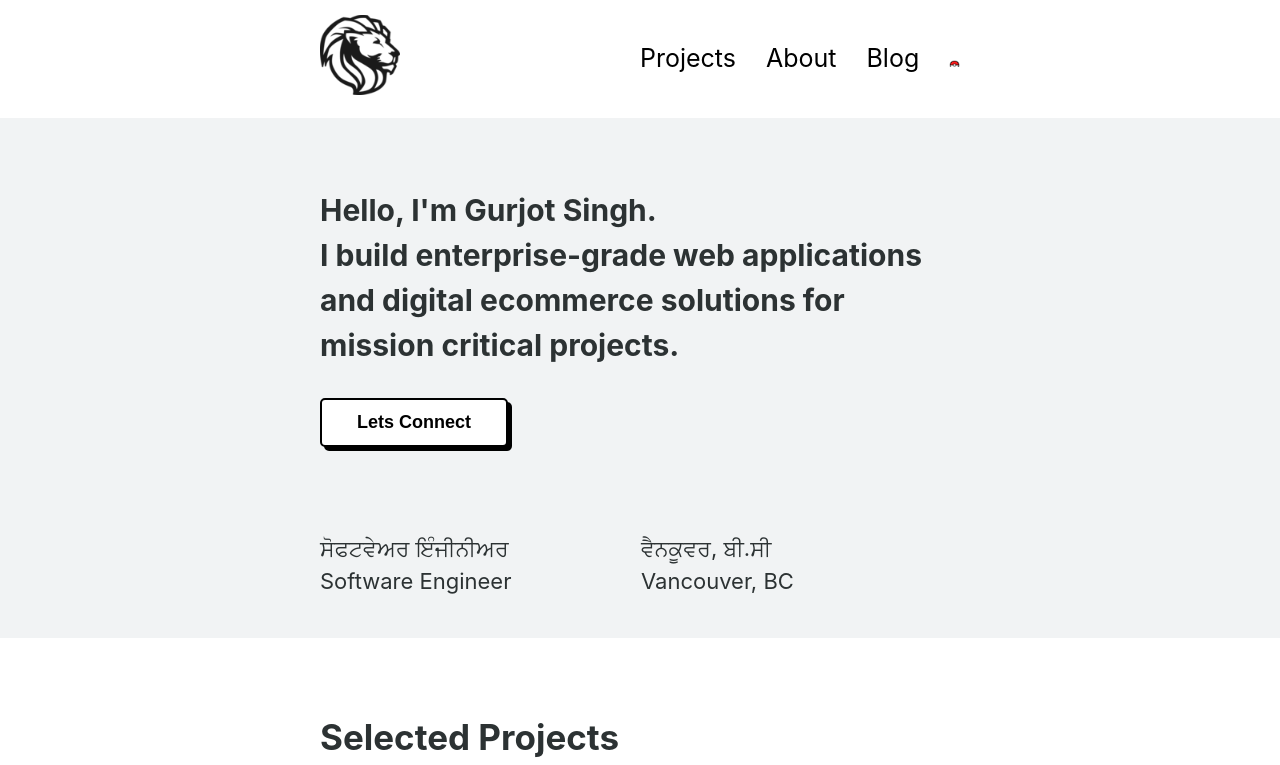
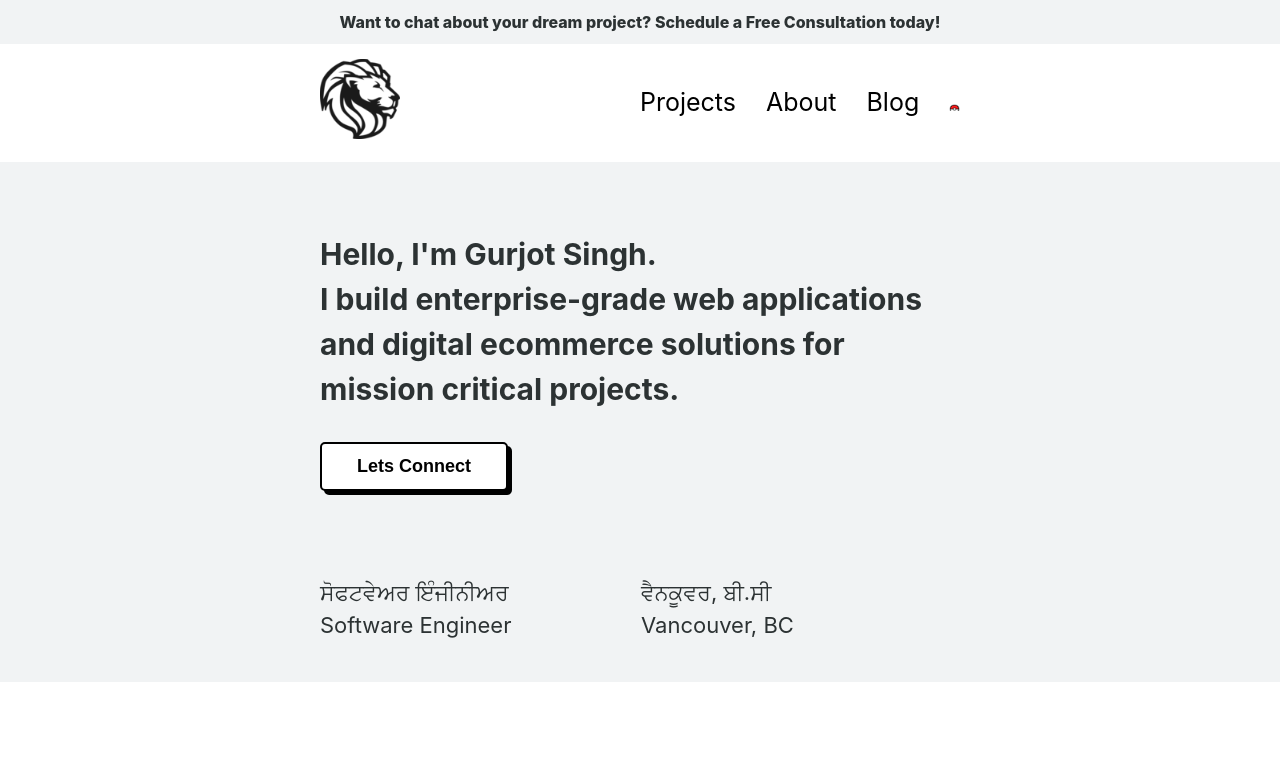
Before and after one commit to gurjotsinghdev/gurjotsinghdev, a Next.js app: page / in a window 1280 px wide. Shown: the top 765 px of the page. Built offline with nearby package versions, Linux system fonts and the light colour scheme.

Commit message:
link import fix

```diff
--- a/components/header.js
+++ b/components/header.js
@@ -18,7 +18,9 @@ let pokepop = () => {
 export default function Header() {
     return (
         <>
-
+            <div className={styles.topHeader}>
+                <p>Want to chat about your dream project? Schedule a Free Consultation today!</p>
+            </div>
             <div className={styles.header}>
                 <h1 className={styles.logo}>
                     <Link href="/"><a>
--- a/styles/Header.module.css
+++ b/styles/Header.module.css
@@ -4,6 +4,19 @@
     margin: 10px 25px;
     align-content: center;
 }
+
+.topHeader {
+    text-align: center;
+    background-color: var(--background);
+}
+
+.topHeader p {
+    margin: 0!important;
+    padding: 10px;
+    font-weight: 800;
+}
+
+
 
 .logo {
     margin: 5px 0px 0px 0px;
```
